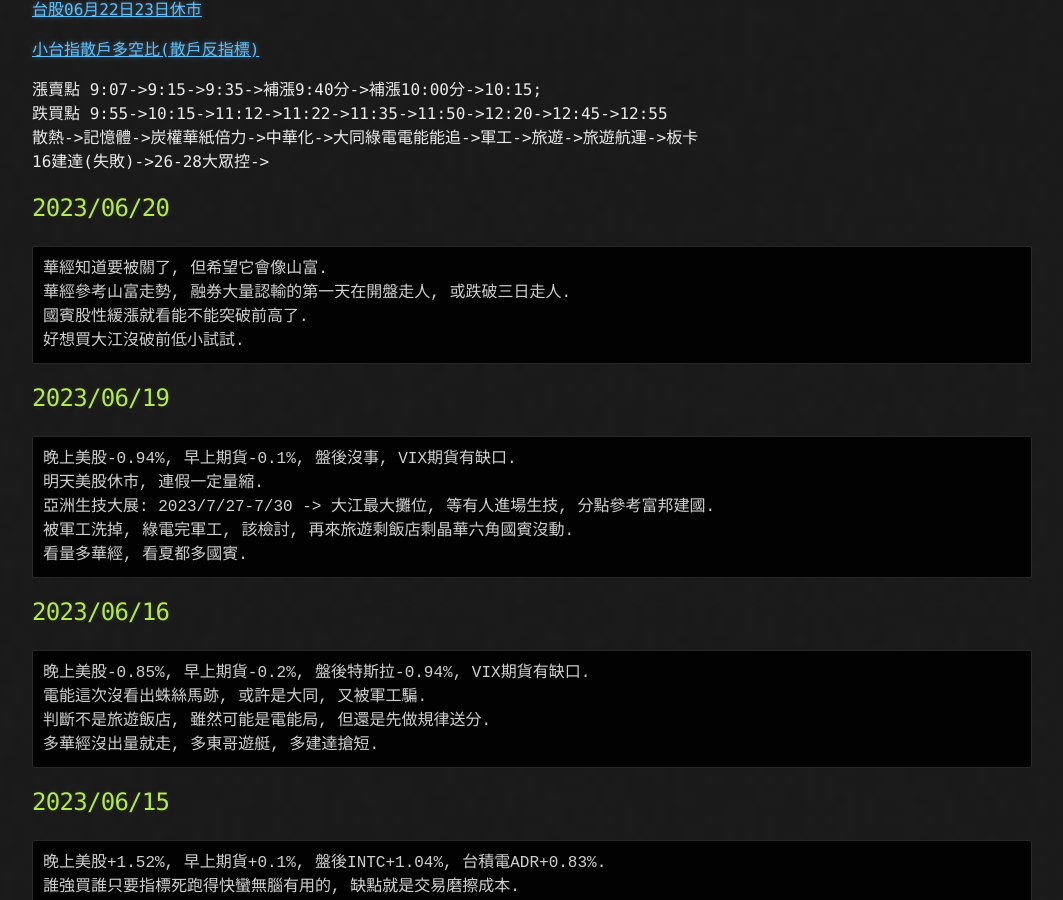
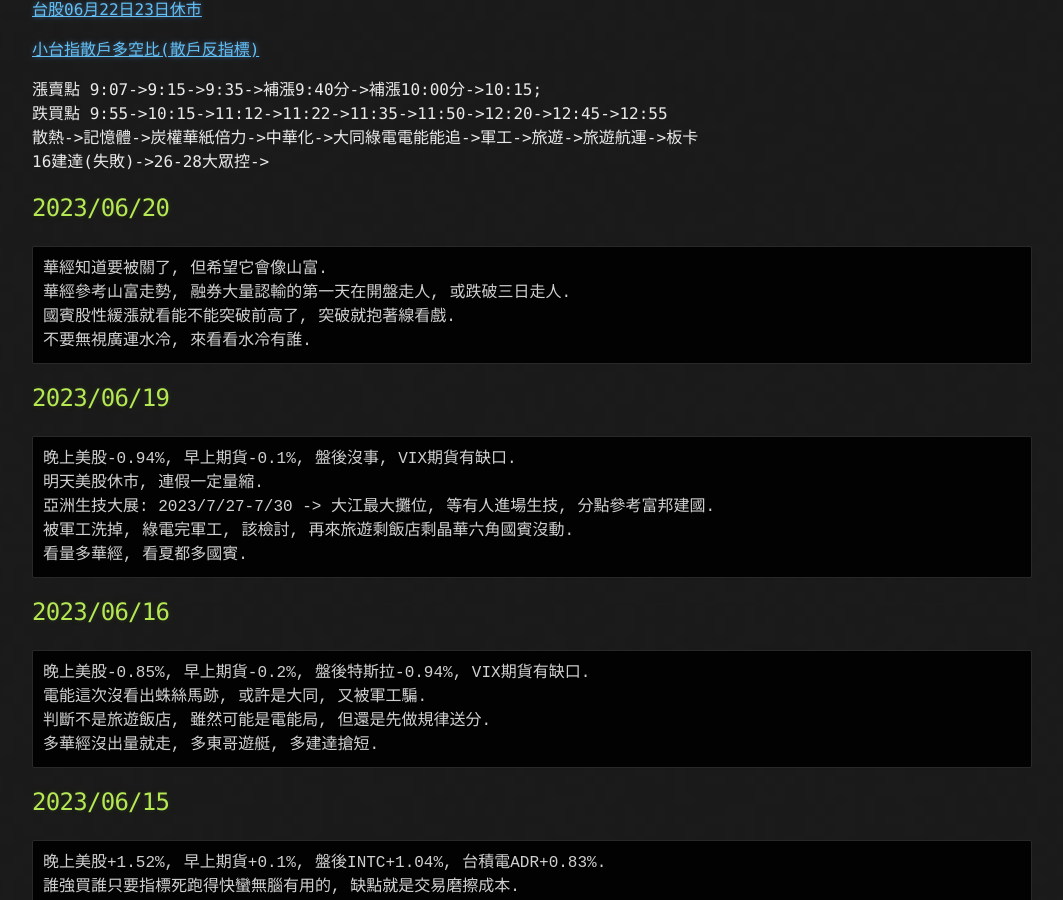
Before and after one commit to lepg5487/Stock_God, a Jekyll site: the page built from index.md, in a window 1280 px wide and 900 px high, scrolled down 460 px. Shown: the whole window, without its empty margins (108-1171 px from the left). Built offline with Jekyll 4.4.1, drawn with Linux system fonts in a browser that asks for light colours; our own code applies the rules of GitHub Pages for plain Markdown files.

Commit message:
Update index.md

````diff
--- a/index.md
+++ b/index.md
@@ -25,8 +25,8 @@
 ```
 華經知道要被關了, 但希望它會像山富.
 華經參考山富走勢, 融券大量認輸的第一天在開盤走人, 或跌破三日走人.
-國賓股性緩漲就看能不能突破前高了.
-好想買大江沒破前低小試試.
+國賓股性緩漲就看能不能突破前高了, 突破就抱著線看戲.
+不要無視廣運水冷, 來看看水冷有誰.
 ```
 
 ## 2023/06/19
````
